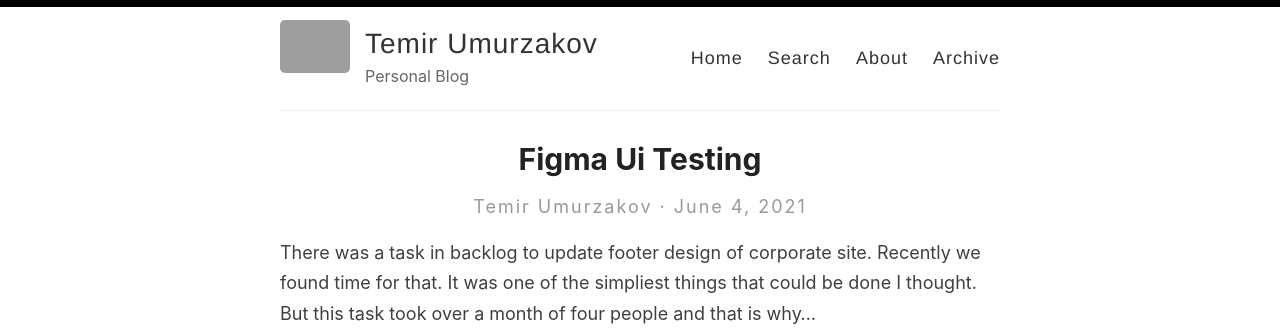
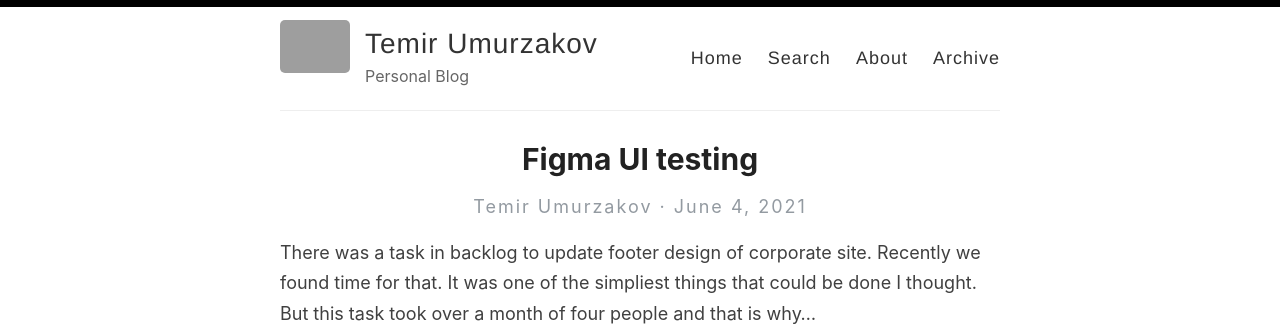
Before and after one commit to tumurzakov/tumurzakov.github.io, a Jekyll site: the page built from _posts/2021-06-04-figma-ui-testing.md, in a window 1280 px wide, cut to the strip 0-336 px from the top of the page. Built offline with Jekyll 4.4.1, drawn with Linux system fonts in a browser that asks for light colours; our own code applies the rules of GitHub Pages for plain Markdown files; part of the change alters nothing that is shown; grey boxes are pictures that could not be loaded.

```diff
--- a/_posts/2021-06-04-figma-ui-testing.md
+++ b/_posts/2021-06-04-figma-ui-testing.md
@@ -1,3 +1,7 @@
+---
+title: Figma UI testing
+---
+
 There was a task in backlog to update footer design of corporate site. Recently we found time for that. It was one of the simpliest things that could be done I thought. But this task took over a month of four people and that is why...
 
 It is a shame how worklow was bad on this task. I delegated it to frontend developer. Requirements was in figma drawn by designer. Everytime when developer ends a piece of work he wrote me over whatsapp to ask stakeholder to check. I wrote a message to stakeholder and he sit down with designer in front of one monitor compare result on staging and wrote notices in figma. Then communication came back in reverse order for the next iteration. Disgusting!
```
